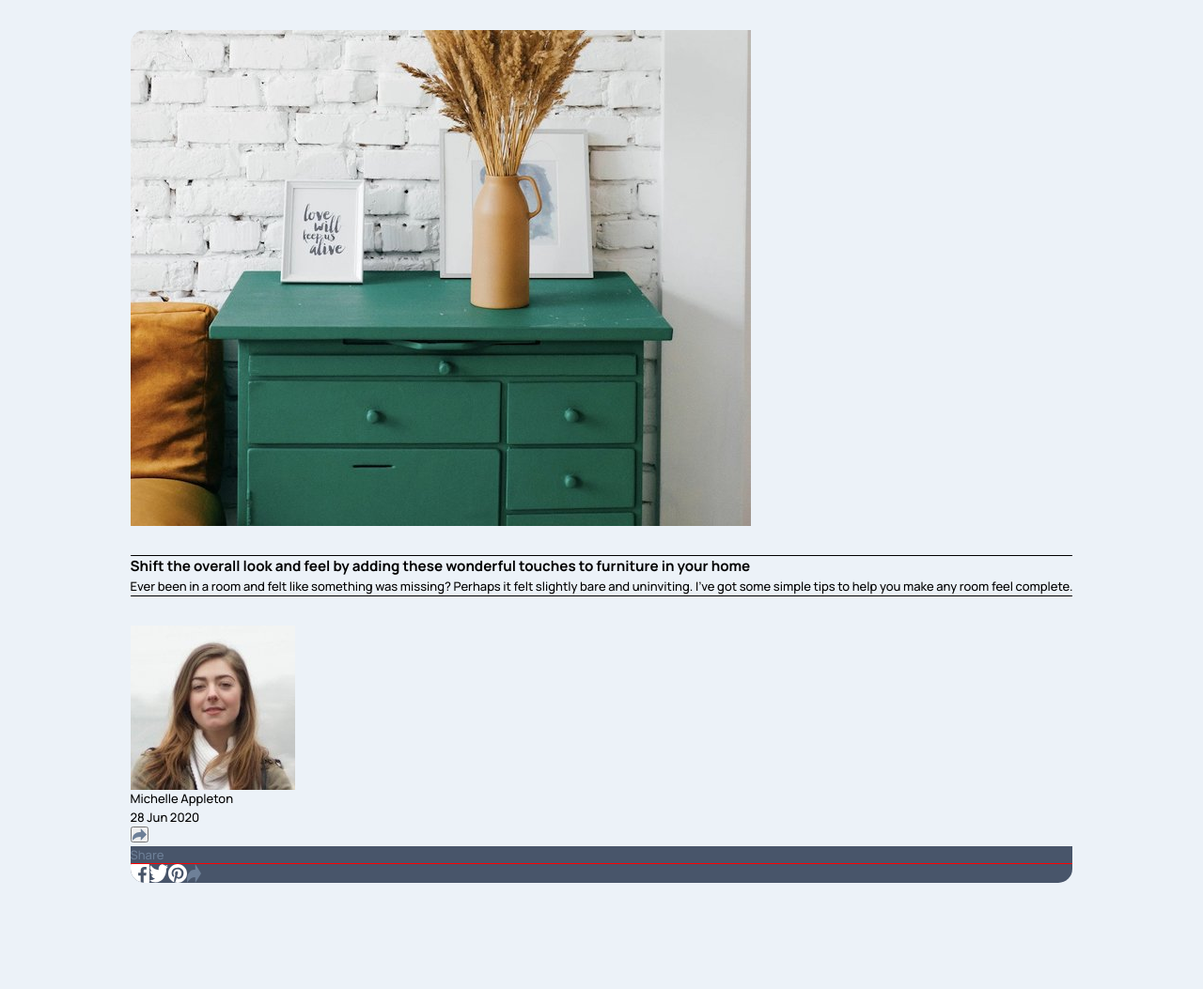
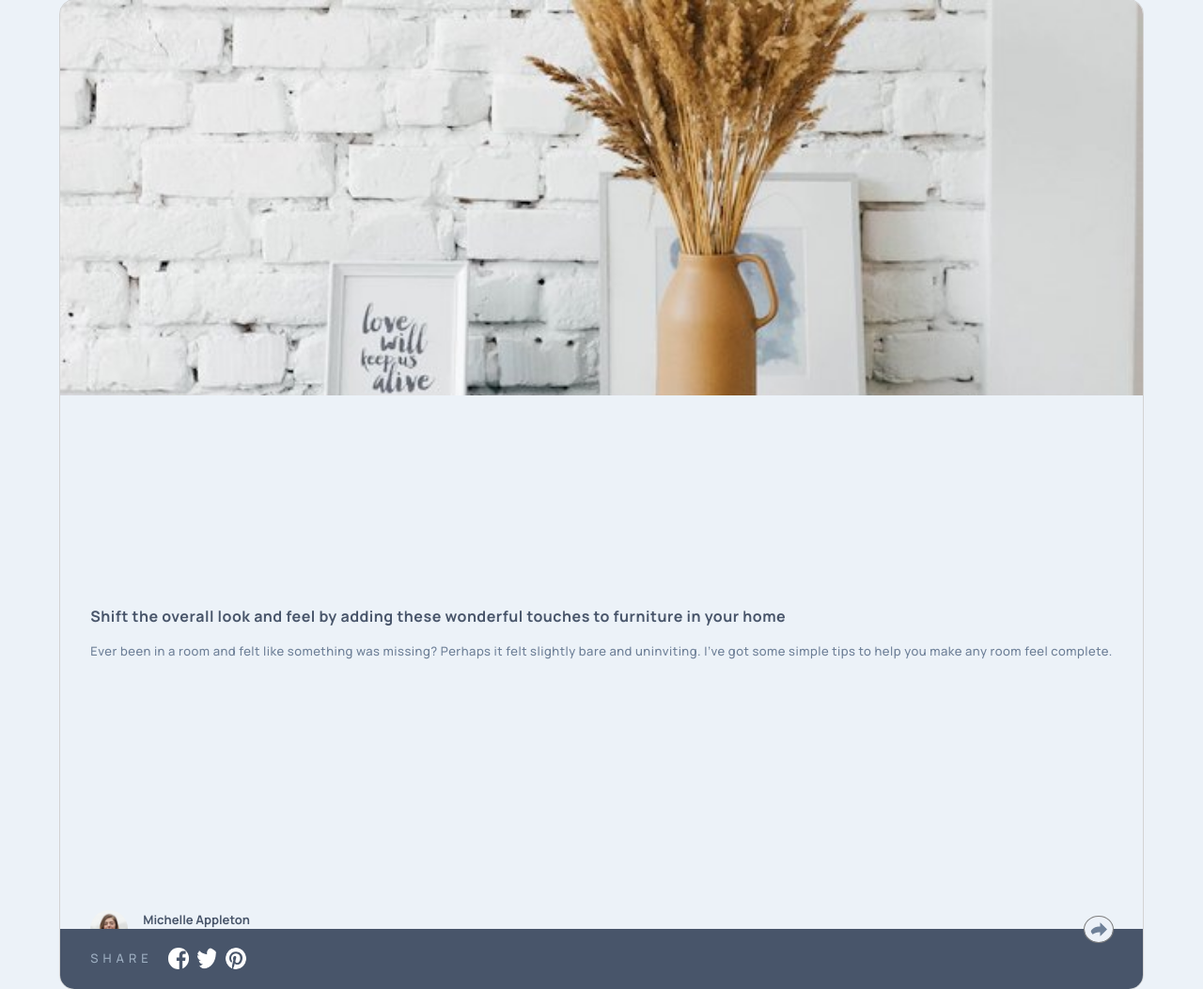
Before and after one commit to ryanschoolbs/article-preview-component, a plain HTML site: page index.html in a window 1280 px wide. Shown: the whole page at 94% size. Before the commit the page ends 972 px from the top, so only its background shows below. Drawn offline with Linux system fonts and the light colour scheme.

Commit message:
add social btns

```diff
--- /dev/null
+++ b/app.js
@@ -0,0 +1,9 @@
+const shareBtn = document.querySelector("button");
+
+const socialWrap = document.querySelector(".social");
+
+shareBtn.addEventListener("click", () => {
+   console.log(123);
+
+   socialWrap.classList.toggle("active");
+});
--- a/index.html
+++ b/index.html
@@ -12,16 +12,16 @@
          href="./images/favicon-32x32.png"
       />
       <link rel="stylesheet" href="/dist/css/main.css" />
+      <script src="/app.js" defer></script>
 
       <title>Frontend Mentor | Article preview component</title>
    </head>
    <body>
       <div class="container">
          <main>
-            <div class="hero-img">
-               <img src="/images/drawers.jpg" alt="" />
-            </div>
-            <div class="content">
+            <div class="hero"><img src="/images/drawers.jpg" alt="" /></div>
+
+            <div class="text">
                <h3>
                   Shift the overall look and feel by adding these wonderful
                   touches to furniture in your home
@@ -33,19 +33,34 @@
                </p>
             </div>
             <div class="profile">
+               <div class="avatar">
                   <img src="/images/avatar-michelle.jpg" alt="" />
+                  <div class="name">
                      <span>Michelle Appleton</span>
                      <p>28 Jun 2020</p>
+                  </div>
+               </div>
+               <div class="social active">
+                  <div class="social-wrap">
+                     <p>SHARE</p>
+                     <div class="btn">
+                        <img src="/images/icon-facebook.svg" alt="" />
+                        <img src="/images/icon-twitter.svg" alt="" />
+                        <img src="/images/icon-pinterest.svg" alt="" />
+                     </div>
+                  </div>
+               </div>
                <button><img src="/images/icon-share.svg" alt="" /></button>
-               <div class="social-overlay">
+               <!-- <div class="social-overlay">
+                  <div class="btns">
                      <p>Share</p>
                      <div class="btn-wrap">
                         <img src="/images/icon-facebook.svg" alt="" />
                         <img src="/images/icon-twitter.svg" alt="" />
                         <img src="/images/icon-pinterest.svg" alt="" />
-                     <img src="/images/icon-share.svg" alt="" />
                      </div>
                   </div>
+               </div> -->
             </div>
          </main>
       </div>
--- a/scss/base/_variables.scss
+++ b/scss/base/_variables.scss
@@ -10,4 +10,5 @@ $neutral-white: hsl(210, 46%, 95%);
 $font-family: "Manrope", sans-serif;
 
 // font size
-$fs-medium: 0.8125rem;
+$fs-md: 0.8125rem;
+$fs-lg: 1rem;
--- a/scss/main.scss
+++ b/scss/main.scss
@@ -4,49 +4,150 @@
 
 body {
    font-family: $font-family;
-   font-size: $fs-medium;
+   font-size: $fs-md;
    background-color: $neutral-white;
-   margin: 2rem 0;
+
    text-align: left;
    display: flex;
    justify-content: center;
    align-items: center;
 }
 
+.container {
+   padding: 0 1.5rem;
+   margin: 0 auto;
+   max-width: 1280px;
+}
+
 main {
+   outline: 1px solid lightgrey;
+   display: grid;
+   grid-template-columns: 1fr;
+   grid-template-rows: 40% 48% 12%;
+   background-color: $neutral-white;
+   border-radius: 15px;
+   overflow: hidden;
+}
+
+.hero {
+   // grid-row: 1 / 2;
    overflow: hidden;
 
-   display: grid;
-   row-gap: 2rem;
-   background-color: $neutral-white;
-   border-radius: 15px;
-}
-
-.container {
-   padding: 0 2rem;
-}
-
-.hero-img {
    img {
-      // border-radius: 15px 15px 0 0;
+      width: 100%;
    }
 }
 
-.content {
-   outline: 1px solid black;
-}
+.text {
+   // grid-row: 2 / 3;
+   padding: 0 2rem;
+   letter-spacing: 0.5px;
+   align-self: center;
 
-.social-overlay {
-   background-color: $primary-dark;
-   color: $primary-light;
+   h3 {
+      color: $primary-dark;
+      font-weight: 700;
+      font-size: $fs-lg;
+      margin-bottom: 1rem;
+   }
 
    p {
-      text-transform: capitalize;
+      color: $primary-light;
+      font-weight: 500;
+      line-height: 1.5;
    }
 }
 
-.btn-wrap {
-   outline: 1px solid red;
+.profile {
+   // grid-row: 3 / -1;
+   display: flex;
 
-   display: flex;
+   justify-content: space-between;
+   align-items: center;
+   padding: 1rem 2rem;
+   position: relative;
+
+   img {
+      width: 2.5rem;
+      border-radius: 100%;
+      max-width: 100%;
+   }
+
+   button {
+      padding: 6px;
+      border: none;
+      border-radius: 100%;
+      background-color: hsl(215, 46.2, 94.9);
+      outline: 1px solid grey;
+      z-index: 3;
+
+      &:hover {
+         cursor: pointer;
+      }
+
+      img {
+         width: 18px;
+      }
+   }
+
+   .avatar {
+      display: flex;
+      justify-content: center;
+      align-items: center;
+      gap: 1rem;
+
+      span {
+         font-weight: 700;
+         color: $primary-dark;
+      }
+
+      p {
+         color: $neutral-light;
+      }
+   }
+
+   .name {
+      margin-left: 0px;
+   }
 }
+
+// bottom social section
+
+.social {
+   display: none;
+   z-index: 1;
+
+   position: absolute;
+   bottom: 0;
+   left: 0;
+   padding: 1.3rem 2rem;
+   width: 100%;
+   overflow: hidden;
+   background-color: $primary-dark;
+
+   .social-wrap {
+      display: flex;
+      justify-content: flex-start;
+
+      p {
+         letter-spacing: 5px;
+         color: $neutral-light;
+         font-weight: 500;
+         text-align: center;
+         transform: translateY(2px);
+         margin-right: 1rem;
+      }
+   }
+
+   .btn {
+      display: flex;
+      gap: 0.5rem;
+      img {
+         width: 1.4rem;
+      }
+   }
+}
+
+.active {
+   display: block;
+}
```
Also changed, not shown: dist/css/main.css. Lines whose indentation alone changed are shown as unchanged.
